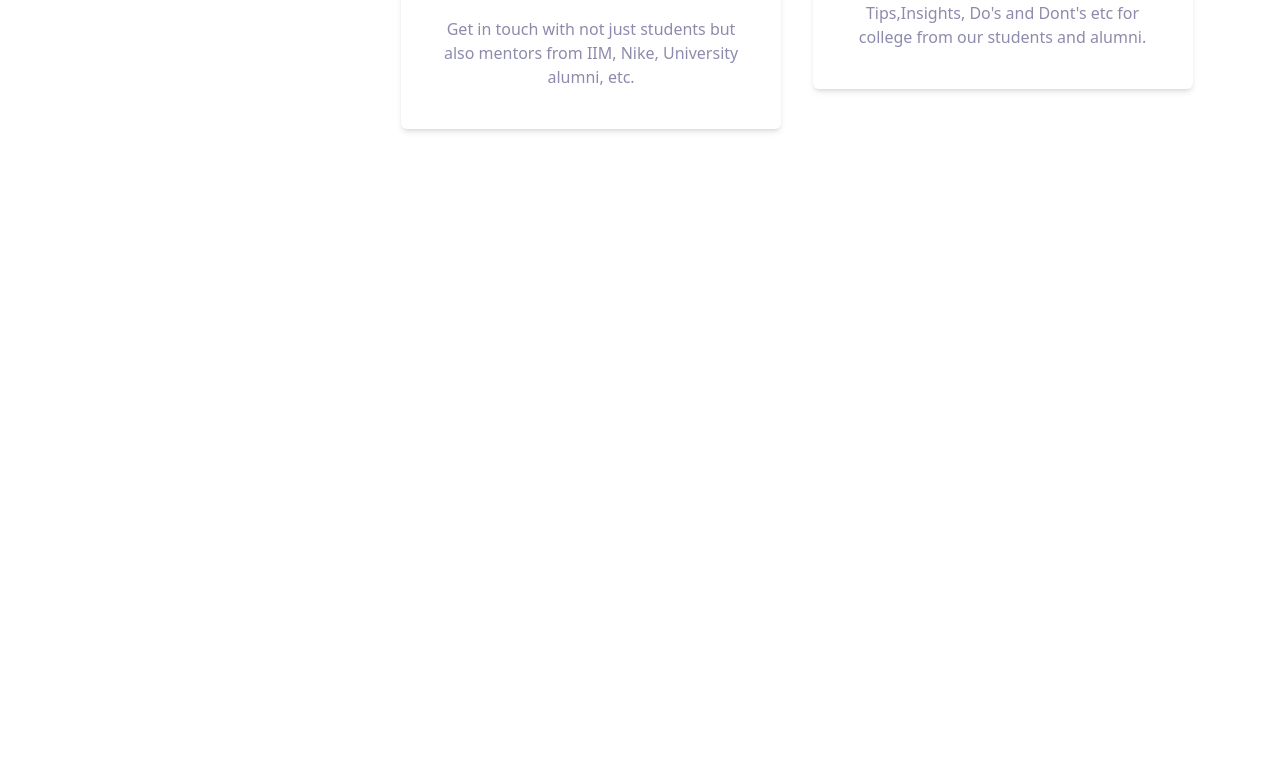
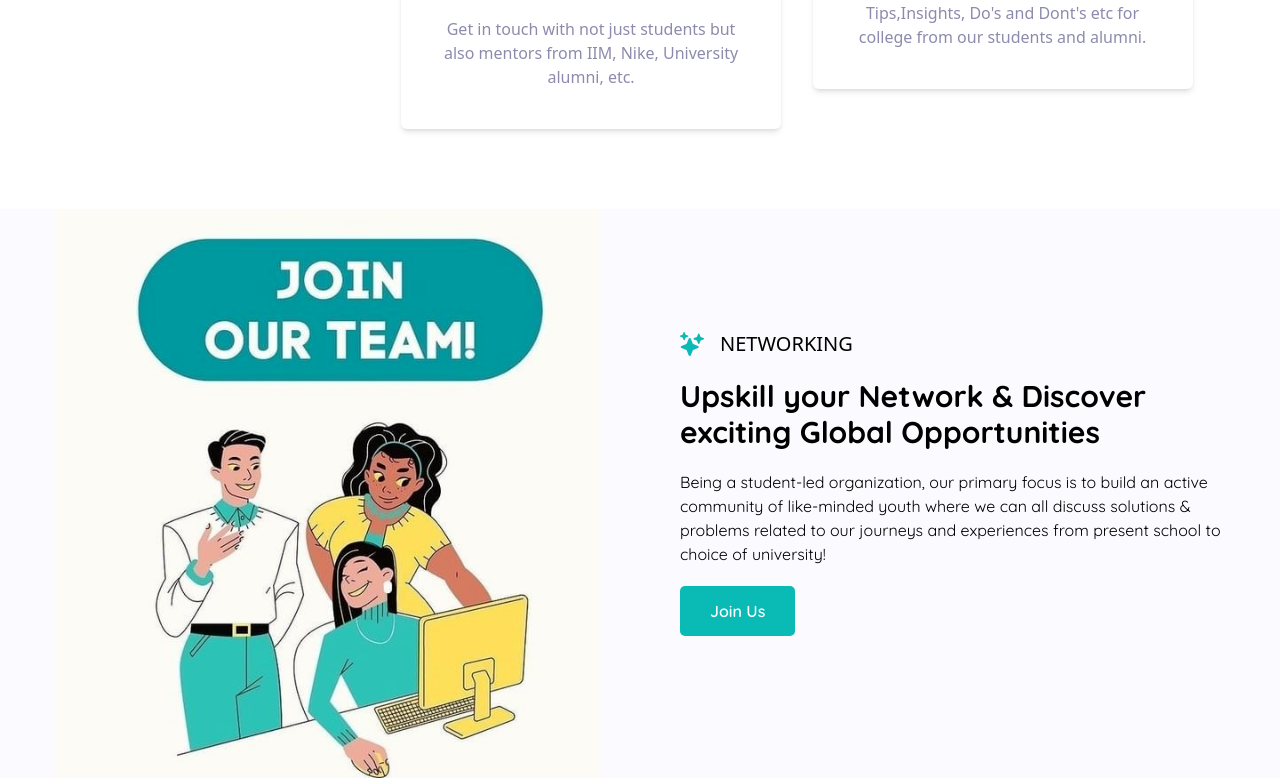
Before and after one commit to nitishrajpandey/Youth_Grow_Youth, a React (Vite) app: page / in a window 1280 px wide. Shown: the part 1356-2134 px from the top of the page. Before the commit the page ends 1565 px from the top, so only its background shows below. Built offline with nearby package versions, Linux system fonts and the light colour scheme.

Commit message:
add network section

```diff
--- /dev/null
+++ b/src/Pages/Home/Components/NetworkingSection/Networking.jsx
@@ -0,0 +1,36 @@
+import React from "react";
+import { featuresimg1 } from "../../../../assets";
+import { IoSparkles } from "react-icons/io5";
+
+function Networking() {
+  return (
+    <div className="bg-ghostWhite">
+      <div className="grid grid-cols-1 md:grid-cols-2 items-center gap-20 px-4 xs:px-8 ss:px-14 ">
+        <div className="flex justify-center">
+          <img src={featuresimg1} alt="" />
+        </div>
+
+        <div>
+          <div className="flex items-center gap-4">
+            <IoSparkles className="text-[#0ABAB5] text-2xl" />{" "}
+            <h3 className="text-xl">NETWORKING</h3>
+          </div>
+          <div className="py-5 font-Quicksand">
+            <h1 className="font-bold text-xl xxs:text-2xl ss:text-3xl pb-5">
+              Upskill your Network & Discover exciting Global Opportunities
+            </h1>
+            <p className="pb-5">
+              Being a student-led organization, our primary focus is to build an
+              active community of like-minded youth where we can all discuss
+              solutions & problems related to our journeys and experiences from
+              present school to choice of university!
+            </p>
+            <button className="Button">Join Us</button>
+          </div>
+        </div>
+      </div>
+    </div>
+  );
+}
+
+export default Networking;
--- a/src/Pages/Home/Home.jsx
+++ b/src/Pages/Home/Home.jsx
@@ -1,11 +1,13 @@
 import AboutSection from "./Components/AboutSection/AboutSection";
 import Hero from "./Components/HeroSection/Hero";
+import Networking from "./Components/NetworkingSection/Networking";
 
 function Home() {
   return (
     <div>
       <Hero />
       <AboutSection />
+      <Networking />
     </div>
   );
 }
--- a/src/assets/index.js
+++ b/src/assets/index.js
@@ -1,3 +1,4 @@
 import heroBanner from "./heroBanner.png"
+import featuresimg1 from "./featuresimg1.png"
 
-export { heroBanner }
+export { heroBanner, featuresimg1 }
```
Also changed, not shown: src/assets/featuresimg1.png (renamed from src/assets/features-img-1.png).
